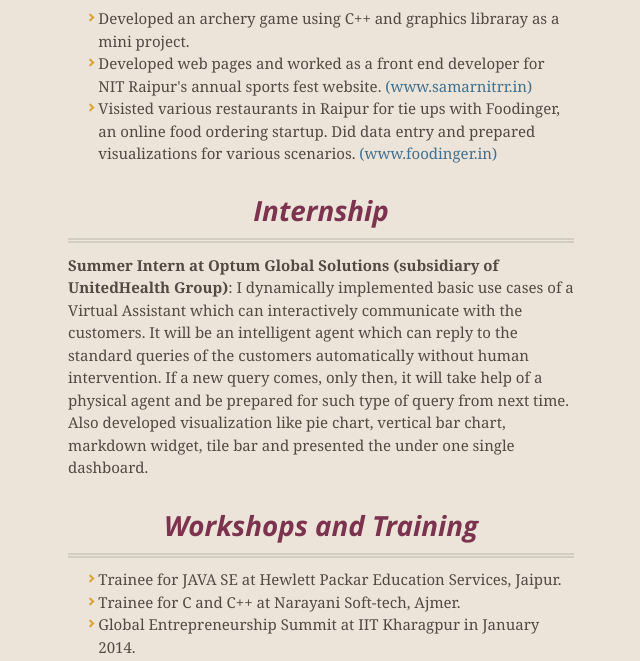
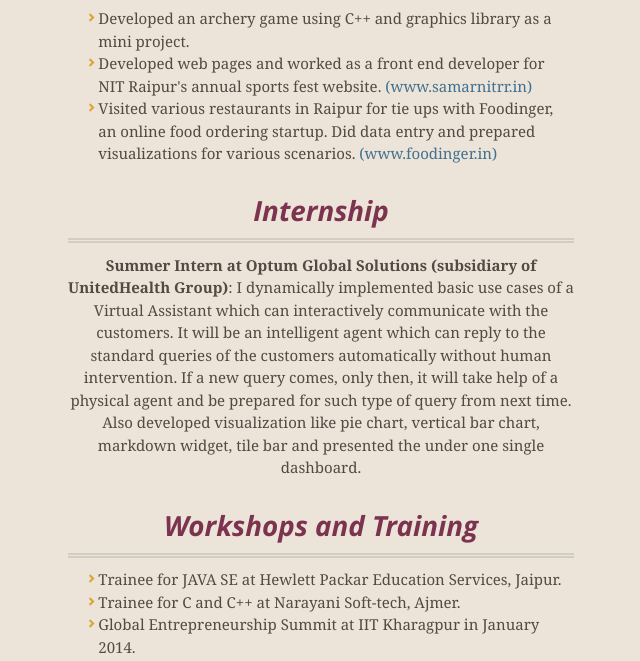
Before and after one commit to apoorvsinghal04/apoorvsinghal04.github.io, a plain HTML site: page index.html in a window 1280 px wide. Shown: the part 737-1398 px from the top of the page, without its empty margins (319-959 px from the left). Drawn offline with nearby package versions, Linux system fonts and the light colour scheme.

Commit message:
Update index.html

```diff
--- a/index.html
+++ b/index.html
@@ -60,14 +60,14 @@
 
 <h3>Projects</h3>
 <p><ul>
-  <li>Developed an archery game using C++ and graphics libraray as a mini project.</li>
+  <li>Developed an archery game using C++ and graphics library as a mini project.</li>
   <li>Developed web pages and worked as a front end developer for NIT Raipur's annual sports fest website. <a href="http://www.samarnitrr.in">(www.samarnitrr.in)</a></li>
-  <li>Visisted various restaurants in Raipur for tie ups with Foodinger, an online food ordering startup. Did data entry and prepared visualizations for various scenarios. <a href="http://www.foodinger.in">(www.foodinger.in)</a></li>
+  <li>Visited various restaurants in Raipur for tie ups with Foodinger, an online food ordering startup. Did data entry and prepared visualizations for various scenarios. <a href="http://www.foodinger.in">(www.foodinger.in)</a></li>
 </ul></p>
 
 
 <h3>Internship</h3>
-<p><span style="font-weight: bold">Summer Intern at Optum Global Solutions (subsidiary of UnitedHealth Group)</span>: I dynamically implemented basic use cases of a Virtual Assistant which can interactively communicate with the customers. It will be an intelligent agent which can reply to the standard queries of the customers automatically without human intervention. If a new query comes, only then, it will take help of a physical agent and be prepared for such type of query from next time.
+<p style="text-align:center;"><span style="font-weight: bold">Summer Intern at Optum Global Solutions (subsidiary of UnitedHealth Group)</span>: I dynamically implemented basic use cases of a Virtual Assistant which can interactively communicate with the customers. It will be an intelligent agent which can reply to the standard queries of the customers automatically without human intervention. If a new query comes, only then, it will take help of a physical agent and be prepared for such type of query from next time.
      <br/>Also developed visualization like pie chart, vertical bar chart, markdown widget, tile bar and presented the under one single dashboard.</li>
 
 </p>
```
